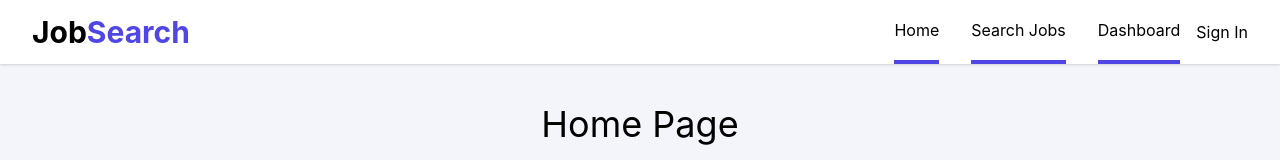
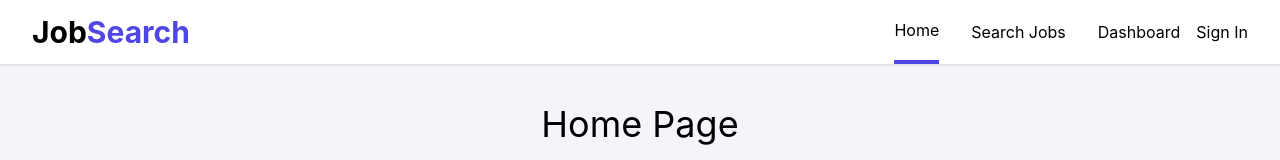
Before and after one commit to JacobwBruce/job-search-web-app, a Next.js app: page / in a window 1280 px wide. Shown: the top 160 px of the page. Built offline with nearby package versions, Linux system fonts and the light colour scheme; no server answers.

Commit message:
header tabs display border only on said page

```diff
--- a/components/Header.tsx
+++ b/components/Header.tsx
@@ -1,13 +1,21 @@
-import React from 'react';
+import React, { useEffect } from 'react';
 import Link from 'next/link';
 import { useAuth } from '@/lib/auth';
 import Dropdown from './Dropdown';
 import DropdownItem from './DropdownItem';
 import firebase from 'firebase/app';
 import 'firebase/auth';
+import { useRouter } from 'next/router';
 
 const Header = () => {
     const { user } = useAuth();
+    const router = useRouter();
+
+    const drawBorder = (tabName: string) => {
+        if (tabName === router.pathname) {
+            return 'border-indigo-600 border-b-4';
+        }
+    };
 
     return (
         <nav className='bg-white h-36 shadow sm:h-16'>
@@ -19,13 +27,15 @@ const Header = () => {
                 </div>
                 <div className='flex sm:h-full flex-col-reverse sm:flex-row'>
                     <div className='flex sm:h-full items-center'>
-                        <div className='mx-4 flex items-center border-indigo-600 border-b-4 h-full'>
+                        <div className={`mx-4 flex items-center h-full ${drawBorder('/')}`}>
                             <Link href='/'>Home</Link>
                         </div>
-                        <div className='mx-4 flex items-center border-indigo-600 border-b-4 h-full'>
+                        <div className={`mx-4 flex items-center h-full ${drawBorder('/search')}`}>
                             <Link href='/search'>Search Jobs</Link>
                         </div>
-                        <div className='mx-4 flex items-center border-indigo-600 border-b-4 h-full'>
+                        <div
+                            className={`mx-4 flex items-center h-full ${drawBorder('/dashboard')}`}
+                        >
                             <Link href='/dashboard'>Dashboard</Link>
                         </div>
                     </div>
```
